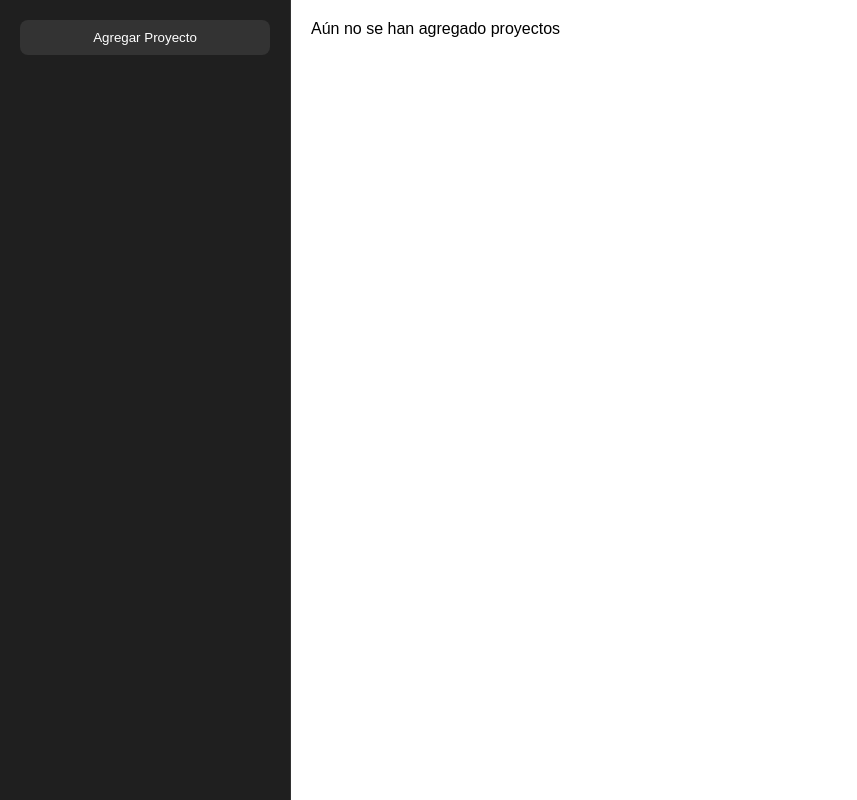
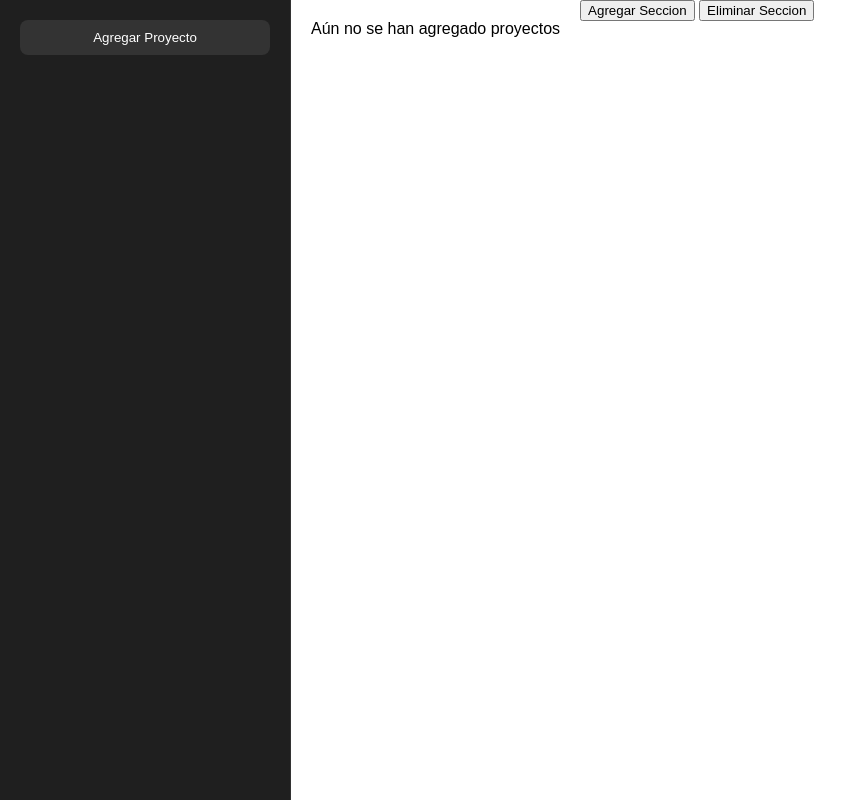
Before and after one commit to CarXavCP/To-Do-List, a plain HTML site: page index.html in a window 1280 px wide. Shown: the whole page, without its empty margins (0-857 px from the left). Drawn offline with Linux system fonts and the light colour scheme; some packages are replaced by stand-ins of ours; a script that the page names is missing.

```diff
--- a/index.html
+++ b/index.html
@@ -23,6 +23,11 @@
                 <H2 id = 'titulo'></H2>
             </div>
 
+            <div id = 'seccionBtnA-D'>
+                <button id = 'agregar-seccion'>Agregar Seccion</button>
+                <button id = 'eliminar-seccion'>Eliminar Seccion</button>
+            </div>
+
             <div id = 'secciones-proyectos'>
 
             </div>
```
